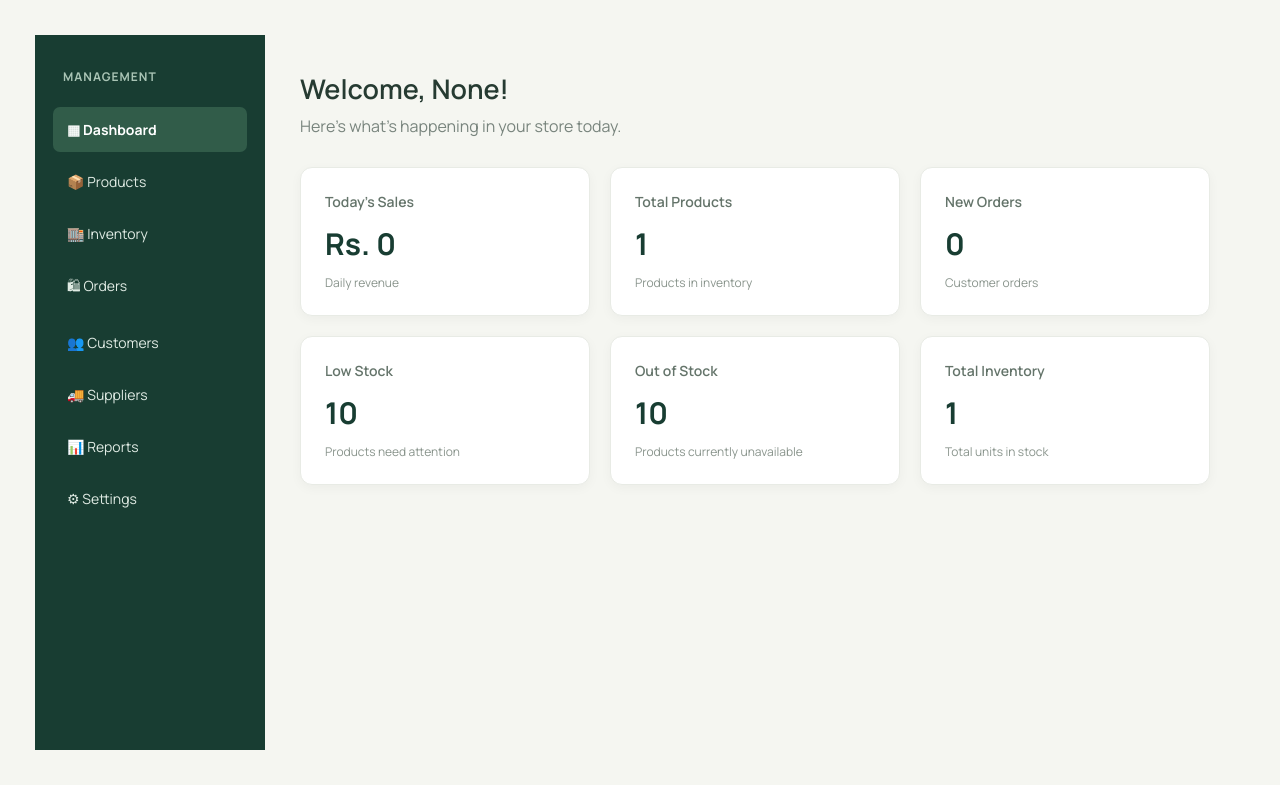
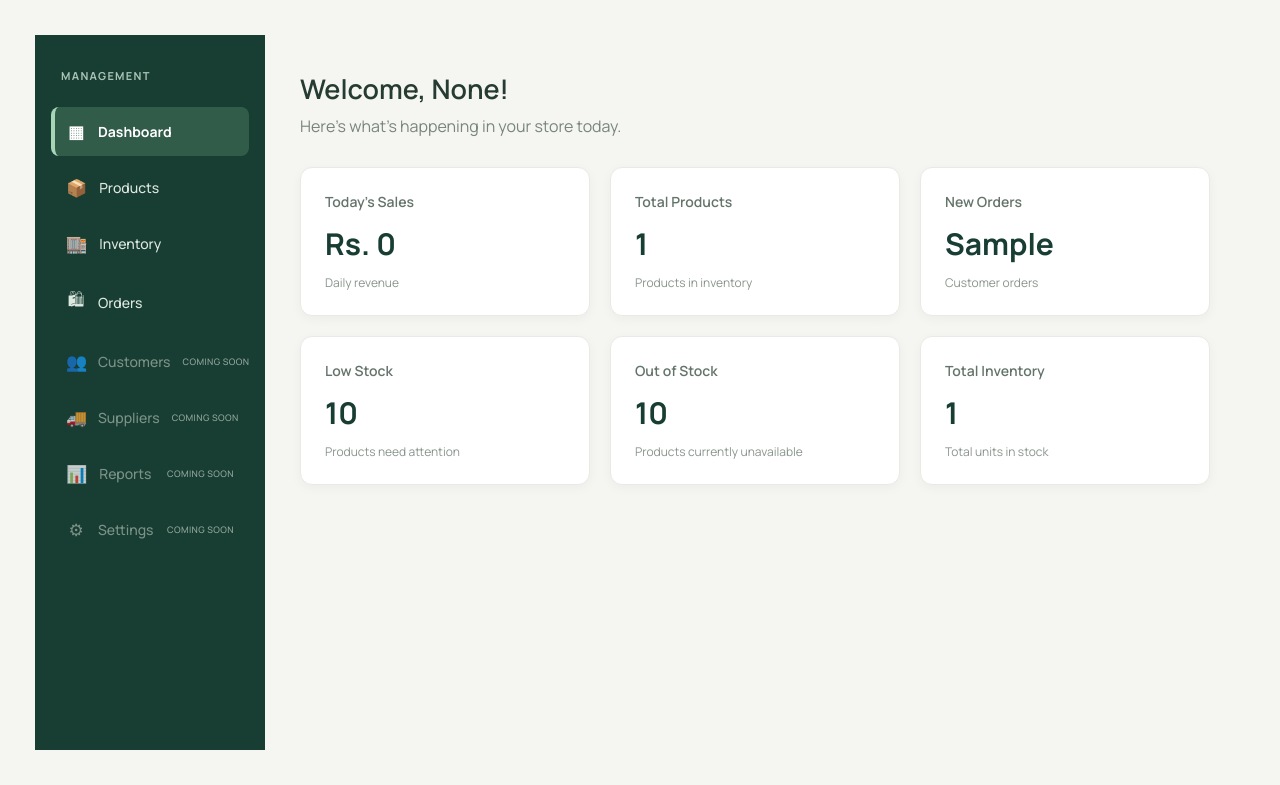
Before and after one commit to iqragulshan/MountainMart, a Flask app: template app/templates/manager_dashboard.html in a window 1280 px wide. Shown: the part 102-887 px from the top of the page. Run offline with Flask 3, Linux system fonts and the light colour scheme; the template is opened without the code that fills it: most values are stand-ins (such as "Sample title", 1, 10 or a date in 2020).

Commit message:
Complete order management system

```diff
--- a/app/__init__.py
+++ b/app/__init__.py
@@ -1,4 +1,4 @@
-from flask import Flask, app
+from flask import Flask
 from app.routes import customer, orders
 from config import Config
 from app.database import close_db
--- a/app/static/css/style.css
+++ b/app/static/css/style.css
@@ -186,32 +186,78 @@ button:hover {
 
 .dashboard-sidebar {
     width: 230px;
+    min-width: 230px;
     flex-shrink: 0;
+    box-sizing: border-box;
     background: #183d32;
-    padding: 28px 18px;
+    padding: 28px 16px;
+    min-height: 100%;
 }
 
 .dashboard-sidebar h3 {
     color: #a9c4b5;
-    font-size: 12px;
-    letter-spacing: 1px;
-    margin: 5px 10px 22px;
+    font-size: 11px;
+    font-weight: 700;
+    letter-spacing: 1.3px;
+    margin: 5px 10px 24px;
+    text-transform: uppercase;
 }
 
 .sidebar-link {
-    display: block;
-    padding: 13px 14px;
+    display: flex;
+    align-items: center;
+    gap: 12px;
+    width: 100%;
+    box-sizing: border-box;
+    padding: 13px 15px;
     margin-bottom: 7px;
-    border-radius: 7px;
-    color: #e0ebe4;
+    border-radius: 8px;
+    color: #dce8e0;
     text-decoration: none;
     font-size: 14px;
+    font-weight: 500;
+    cursor: pointer;
+    transition: background 0.2s ease, color 0.2s ease;
+}
+
+.sidebar-link:hover {
+    background: #294c3d;
+    color: #ffffff;
 }
 
 .sidebar-link.active {
     background: #315c49;
-    color: white;
-    font-weight: bold;
+    color: #ffffff;
+    font-weight: 700;
+    border-left: 4px solid #a8d5b7;
+    padding-left: 11px;
+}
+
+.sidebar-link span:first-child {
+    min-width: 20px;
+    text-align: center;
+    font-size: 17px;
+}
+
+.sidebar-link.coming-soon {
+    justify-content: flex-start;
+    color: #9eafa5;
+    cursor: default;
+    opacity: 0.75;
+}
+
+.sidebar-link.coming-soon:hover {
+    background: transparent;
+    color: #9eafa5;
+}
+
+.sidebar-link.coming-soon small {
+    margin-left: auto;
+    font-size: 9px;
+    color: #b9c9bf;
+    white-space: nowrap;
+    text-transform: uppercase;
+    letter-spacing: 0.4px;
 }
 
 .dashboard-container {
--- a/app/templates/checkout.html
+++ b/app/templates/checkout.html
@@ -125,7 +125,7 @@
 
 
                     <button type="submit" class="place-order-button">
-                        Place Order
+                        Place Order →
                     </button>
 
                 </form>
@@ -186,3 +186,5 @@
 </body>
 
 </html>
+
+</html>
--- a/app/templates/manager_dashboard.html
+++ b/app/templates/manager_dashboard.html
@@ -29,25 +29,49 @@
 
         <div class="dashboard-layout">
 
+
             <aside class="dashboard-sidebar">
 
                 <h3>MANAGEMENT</h3>
 
-                <a href="{{ url_for('main.manager_dashboard') }}" class="sidebar-link active">▦ Dashboard</a>
+                <a href="{{ url_for('main.manager_dashboard') }}" class="sidebar-link active">
+                    <span>▦</span> Dashboard
+                </a>
 
                 <a href="{{ url_for('products.view_products') }}" class="sidebar-link">
-                 📦 Products
+                    <span>📦</span> Products
                 </a>
+
                 <a href="{{ url_for('products.inventory') }}" class="sidebar-link">
-                 🏬 Inventory
+                    <span>🏬</span> Inventory
                 </a>
-                <span class="sidebar-link">🛍 Orders</span>
-                <span class="sidebar-link">👥 Customers</span>
-                <span class="sidebar-link">🚚 Suppliers</span>
-                <span class="sidebar-link">📊 Reports</span>
-                <span class="sidebar-link">⚙ Settings</span>
+
+                <a href="{{ url_for('orders.view_orders') }}" class="sidebar-link">
+                    <span>🛍</span> Orders
+                </a>
+
+                <div class="sidebar-link coming-soon">
+                    <span>👥</span> Customers
+                    <small>Coming Soon</small>
+                </div>
+
+                <div class="sidebar-link coming-soon">
+                    <span>🚚</span> Suppliers
+                    <small>Coming Soon</small>
+                </div>
+
+                <div class="sidebar-link coming-soon">
+                    <span>📊</span> Reports
+                    <small>Coming Soon</small>
+                </div>
+
+                <div class="sidebar-link coming-soon">
+                    <span>⚙</span> Settings
+                    <small>Coming Soon</small>
+                </div>
 
             </aside>
+
 
             <main class="dashboard-container">
 
@@ -73,7 +97,7 @@
 
                     <div class="dashboard-card">
                         <h3>New Orders</h3>
-                        <h2>0</h2>
+                        <h2>{{ new_orders }}</h2>
                         <p>Customer orders</p>
                     </div>
 
--- a/app/templates/order_success.html
+++ b/app/templates/order_success.html
@@ -19,8 +19,8 @@
             <p>YOUR LOCAL GENERAL STORE</p>
         </div>
 
-        <a href="{{ url_for('customer.customer_home') }}">
-            Continue Shopping
+        <a href="{{ url_for('customer.customer_home') }}" class="success-header-button">
+            Continue Shopping →
         </a>
 
     </header>
```
Also changed, not shown: other parts of app/static/css/style.css (+49 -7 lines), app/routes/customer.py (+35 -23 lines), app/routes/main.py (+10 -1 lines), app/routes/orders.py (+84 -0 lines), app/templates/order_details.html (added, +107 -0 lines), app/templates/orders.html (+7 -1 lines), app/routes/products.py (line endings or trailing spaces).
